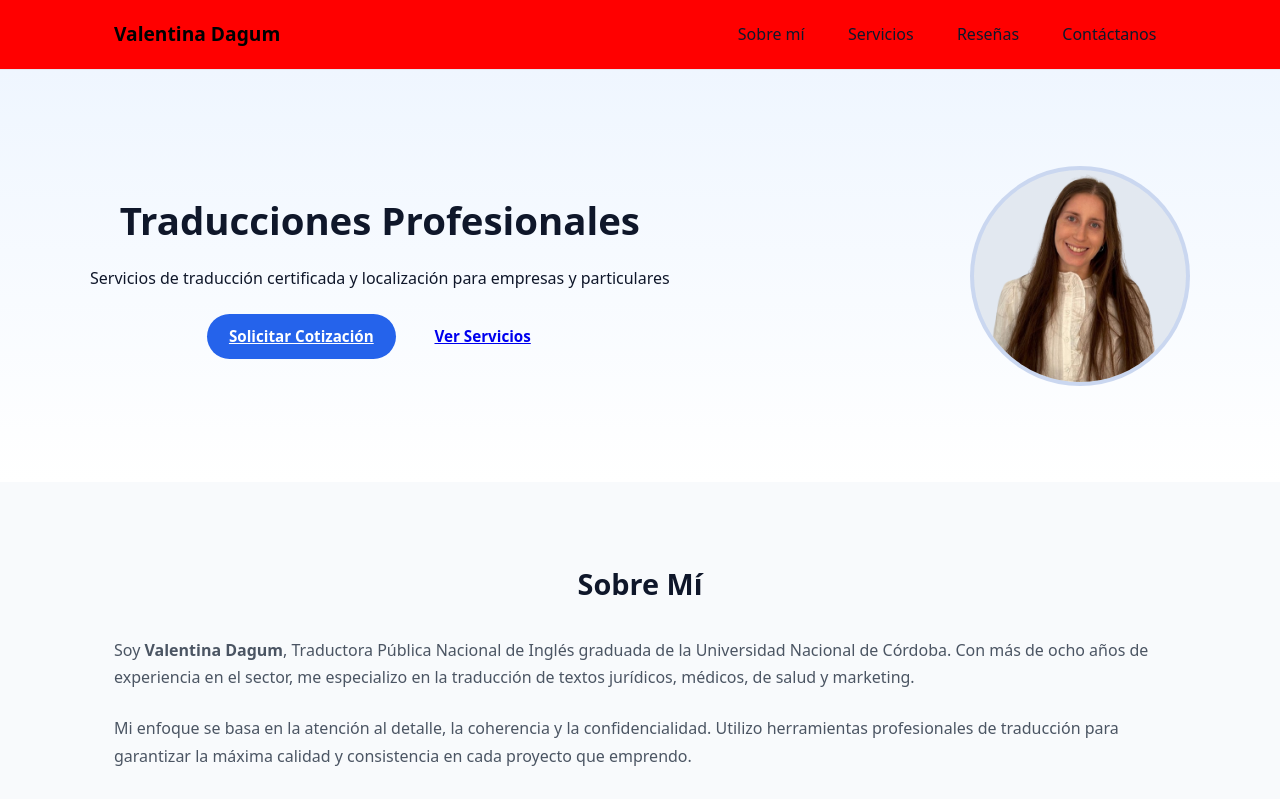
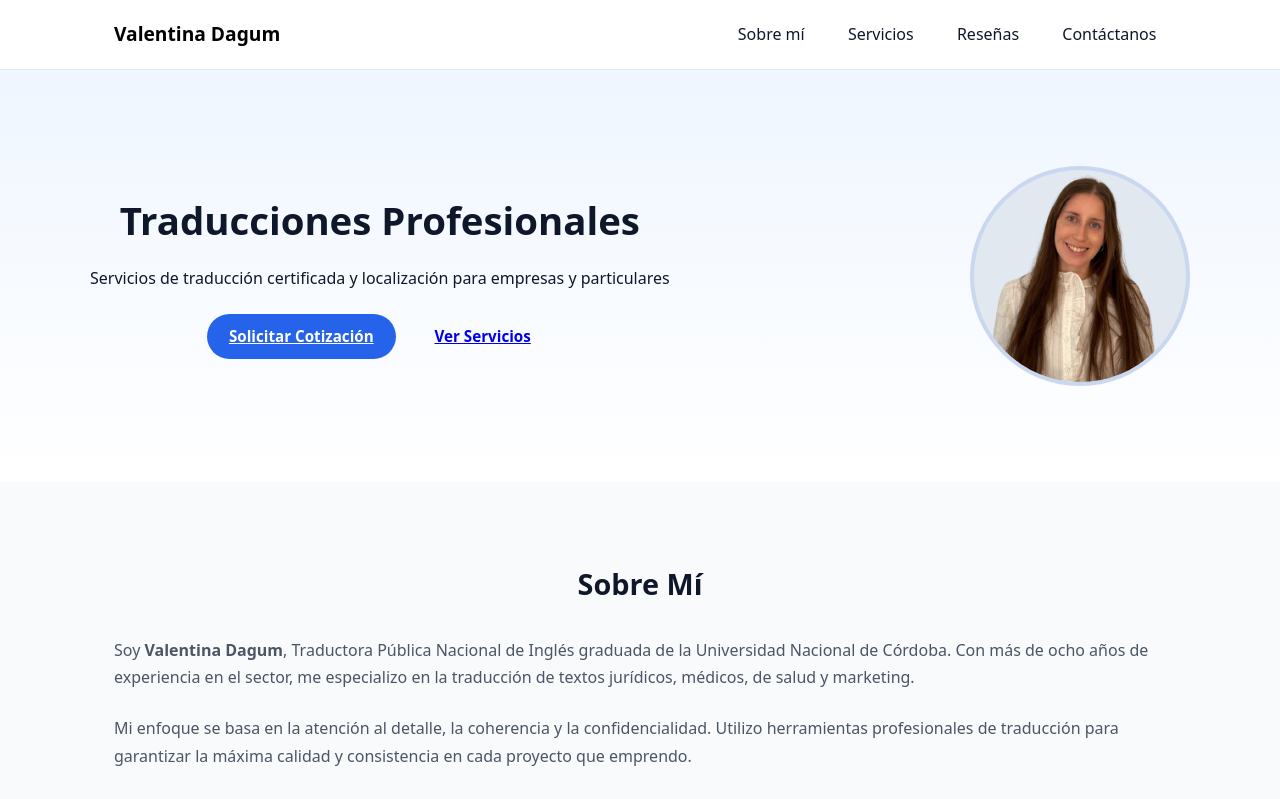
Before and after one commit to ValenMezza/landing-valentina, a website: page public/index.html in a window 1280 px wide. Shown: the top 799 px of the page. Drawn offline with nearby package versions, Linux system fonts and the light colour scheme; some packages are replaced by stand-ins of ours.

```diff
--- a/public/styles.css
+++ b/public/styles.css
@@ -34,7 +34,7 @@
 
 
 .header {
-    background-color: #ff0000;
+    background-color: #ffffff;
     border-bottom: 1px solid #e2e8f0;
     position: sticky;
     top: 0;
```
Also changed, not shown: server.js (+5 -112 lines).
